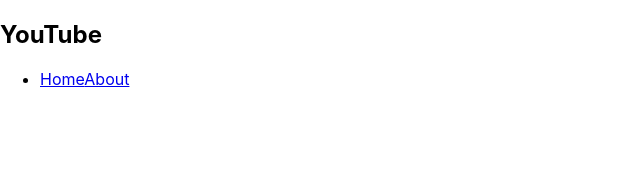
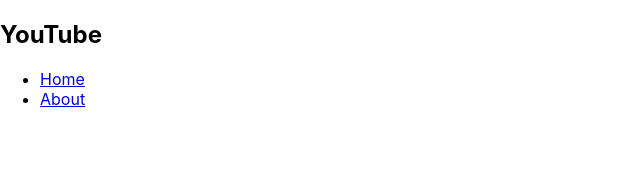
Before and after one commit to hulkaroyJouraboeva/youtube-clone-group-project, a React (Create React App) app: page / in a window 1280 px wide. Shown: the top 179 px of the page, without its empty margins (0-640 px from the left). Built offline with nearby package versions, Linux system fonts and the light colour scheme.

Commit message:
Updated code and deleted react import from index.js

```diff
--- a/src/components/Nav.js
+++ b/src/components/Nav.js
@@ -1,7 +1,6 @@
 const { Component } = require("react");
 
 class Nav extends Component {
-
     render(){
         return (
             <header>
@@ -16,6 +15,8 @@
                             <a href="/">
                                 Home
                             </a>
+                        </li>
+                        <li>
                             <a href="/about">
                                 About
                             </a>
--- a/src/index.js
+++ b/src/index.js
@@ -3,7 +3,6 @@
 import "./index.css";
 import App from "./App";
 import { BrowserRouter } from "react-router-dom";
-import react from "react";
 
 ReactDOM.render(
   <BrowserRouter>
```
